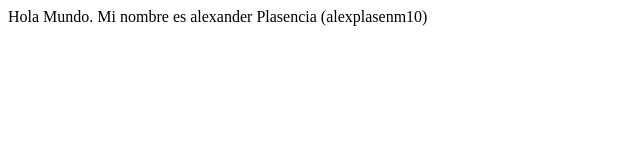
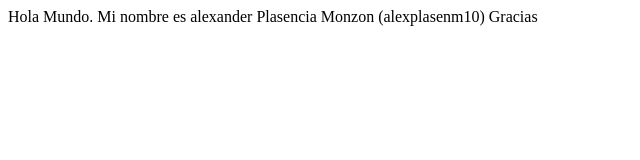
Before and after one commit to alexplasenm/proyectoDemoCursoPrework, a plain HTML site: page index.html in a window 1280 px wide. Shown: the whole page, without its empty margins (0-640 px from the left). Drawn offline with Linux system fonts and the light colour scheme.

Commit message:
cambios agregamos gracias

```diff
--- a/index.html
+++ b/index.html
@@ -8,6 +8,7 @@
 </head>
 <body>
     Hola Mundo.
-    Mi nombre es alexander Plasencia (alexplasenm10)
+    Mi nombre es alexander Plasencia Monzon (alexplasenm10)
+    Gracias
 </body>
 </html>
```
